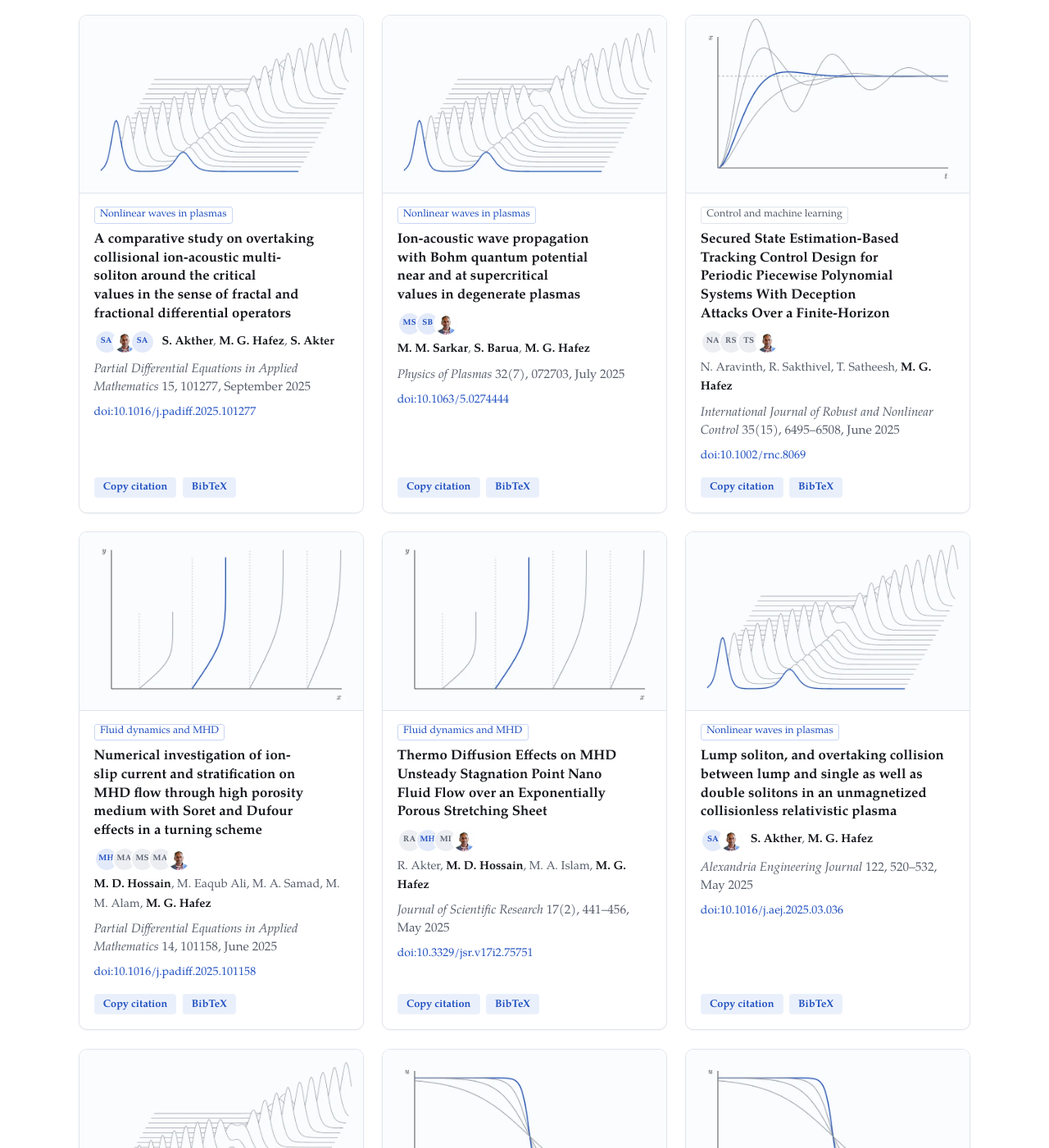
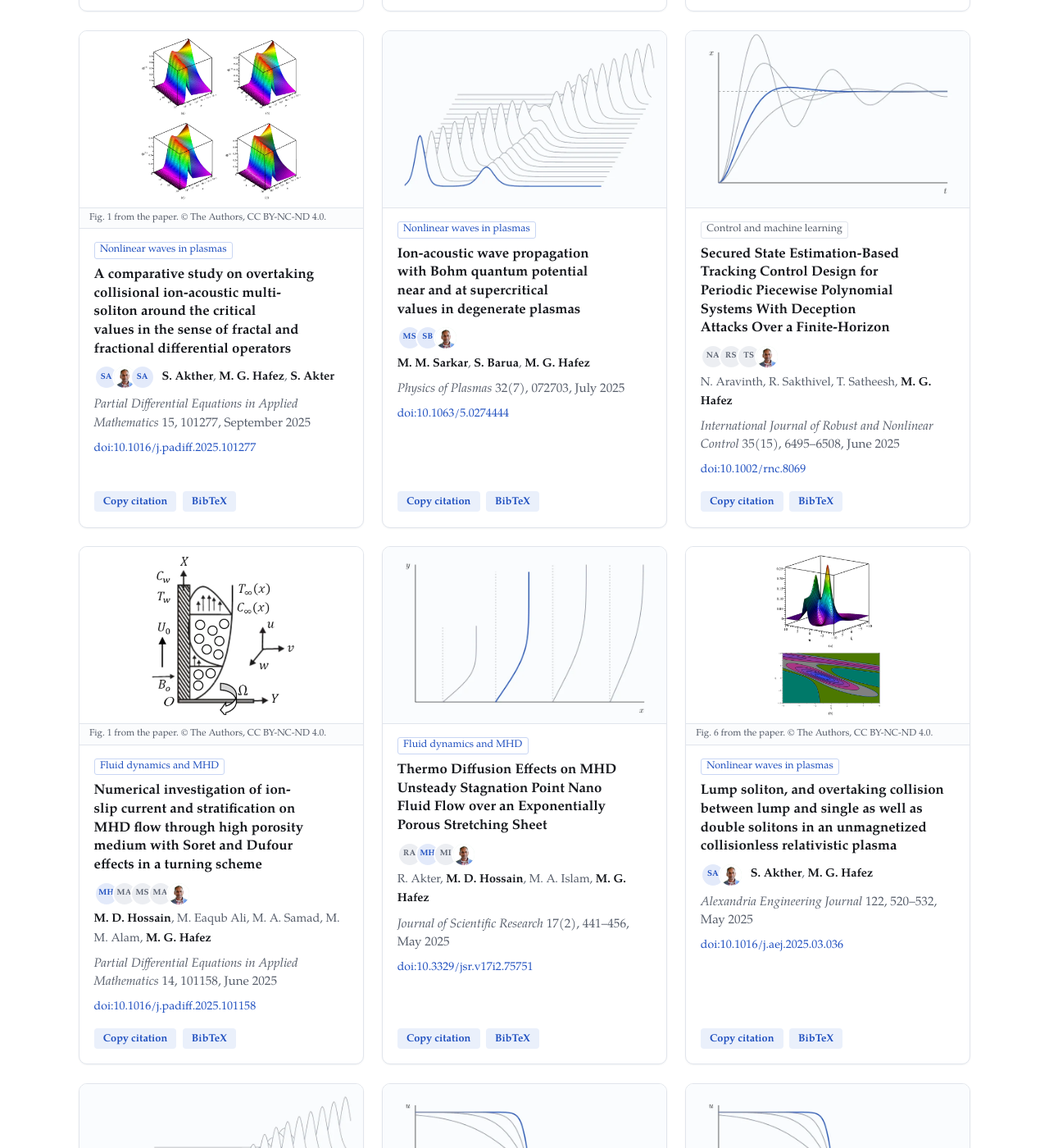
Before and after one commit to MPBLab/mpblab.github.io, a Jekyll site: the page built from publications.html, in a window 1280 px wide and 1400 px high, scrolled down 5201 px. Shown: the whole window at 82% size. Built offline with Jekyll 4.4.1, drawn with Linux system fonts in a browser that asks for light colours; some of the changed text lies outside the part shown.

Commit message:
Show figures from six open-access papers on their cards
Figures come from the open-access versions of the papers (PLOS One,
Scientific Reports via PubMed Central, Elsevier CDN, AJSE PDF) under
CC BY or CC BY-NC-ND, used unmodified apart from resizing, with a
credit line naming the figure and licence. Card images keep a fixed
16:10 frame so the grid stays even.

Co-Authored-By: Claude Opus 5.5 <noreply@anthropic.com>
Claude-Session: https://claude.ai/code/session_011cDtMcLHHhAaKfFLiu1eVc

```diff
--- a/_data/publications.yml
+++ b/_data/publications.yml
@@ -6,6 +6,8 @@
 #   type:  journal, conference, book, chapter, thesis   (default: journal)
 #   topic: one of the ids in _data/topics.yml
 #   image: a figure from the paper in assets/img/pubs/ (otherwise a topic illustration is shown)
+#   image_alt: short description of the figure; image_credit: figure number and licence
+#   Only use figures from open-access papers (e.g. CC BY) or with the publisher's permission.
 #   quartile: journal quartile, e.g. "Q1" (shown as a badge)
 #
 # Math: write LaTeX between $...$ (inline) or $$...$$ (displayed), and put
@@ -50,6 +52,9 @@
   doi: "10.1371/journal.pone.0362086"
   type: "journal"
   topic: "mathematical-biology"
+  image: "fig-plosone-2026-covid.webp"
+  image_alt: "Model simulation fitted to cumulative COVID-19 cases in Bangladesh"
+  image_credit: "Fig. 2 from the paper. © The Authors, CC BY 4.0."
 
 - title: "A Mathematical Model for COVID‐19 Severity and Lung Cancer Coinfection: Analysis of Threshold Behavior"
   authors: "M. T. H. Rayhan, M. J. Islam, M. G. Hafez"
@@ -74,6 +79,9 @@
   doi: "10.53799/4hgatn90"
   type: "journal"
   topic: "mathematical-biology"
+  image: "fig-ajse-2026-dengue.webp"
+  image_alt: "Compartmental diagram of dengue transmission between humans and mosquitoes"
+  image_credit: "Fig. 1 from the paper. © The Authors, CC BY-NC-ND 4.0."
 
 - title: "Head-on collisions of multi-solitons and lump waves in a dusty plasma with (r,q)-distributed electrons"
   authors: "Salena Akther, Md. Golam Hafez"
@@ -107,6 +115,9 @@
   doi: "10.1038/s41598-026-57659-z"
   type: "journal"
   topic: "plasma-waves"
+  image: "fig-scirep-2026-dusty-plasma.webp"
+  image_alt: "Three-dimensional and contour plots of periodic dust-acoustic waves"
+  image_credit: "Fig. 5 from the paper. © The Authors, CC BY-NC-ND 4.0."
 
 - title: "Incorporating Deep Neural Networks with LMI Constraints for Nonlinear Model Predictive Control Optimization"
   authors: "Sayed Allamah Iqbal, Md. Golam Hafez, Asaduzzaman"
@@ -288,6 +299,9 @@
   doi: "10.1016/j.padiff.2025.101277"
   type: "journal"
   topic: "plasma-waves"
+  image: "fig-padiff-2025-overtaking-solitons.webp"
+  image_alt: "Overtaking collisions of ion-acoustic multi-solitons"
+  image_credit: "Fig. 1 from the paper. © The Authors, CC BY-NC-ND 4.0."
 
 - title: "Ion-acoustic wave propagation with Bohm quantum potential near and at supercritical values in degenerate plasmas"
   authors: "M. M. Sarkar, S. Barua, M. G. Hafez"
@@ -323,6 +337,9 @@
   doi: "10.1016/j.padiff.2025.101158"
   type: "journal"
   topic: "fluid-dynamics"
+  image: "fig-padiff-2025-mhd-flow.webp"
+  image_alt: "Physical configuration of the MHD flow through a porous medium"
+  image_credit: "Fig. 1 from the paper. © The Authors, CC BY-NC-ND 4.0."
 
 - title: "Dynamics of Ion-Acoustic Soliton Propagation Near the Super-Critical Values in Relativistic Magnetized Plasmas"
   authors: "Sagar Barua, M. G. Hafez, Md. Obaidur Rahman"
@@ -346,6 +363,9 @@
   doi: "10.1016/j.aej.2025.03.036"
   type: "journal"
   topic: "plasma-waves"
+  image: "fig-aej-2025-lump-soliton.webp"
+  image_alt: "Lump soliton profile and its contour plot"
+  image_credit: "Fig. 6 from the paper. © The Authors, CC BY-NC-ND 4.0."
 
 - title: "Thermo Diffusion Effects on MHD Unsteady Stagnation Point Nano Fluid Flow over an Exponentially Porous Stretching Sheet"
   authors: "R. Akter, M. D. Hossain, M. A. Islam, M. G. Hafez"
--- a/_includes/pub-card.html
+++ b/_includes/pub-card.html
@@ -15,9 +15,12 @@
 {% endif %}
 {% capture pubjson %}{"title":{{ p.title | jsonify }},"authors":{{ p.authors | jsonify }},"journal":{{ p.journal | jsonify }},"volume":{{ p.volume | default: "" | jsonify }},"issue":{{ p.issue | default: "" | jsonify }},"pages":{{ p.pages | default: p.article | default: "" | jsonify }},"year":{{ p.year | jsonify }},"doi":{{ p.doi | default: "" | jsonify }},"type":{{ p.type | default: "journal" | jsonify }}}{% endcapture %}
 <article class="pub-card{% if include.feature %} pub-card--feature{% endif %}{% if t %} field--{{ t.field }}{% endif %}" data-pub-item data-topic="{{ p.topic }}" data-pub='{{ pubjson | strip | escape }}'>
-  <a class="pub-card__image" href="{% if p.doi %}https://doi.org/{{ p.doi }}{% else %}#{% endif %}" tabindex="-1" aria-hidden="true">
-    <img src="{{ img | relative_url }}" alt="{{ img_alt }}" loading="lazy">
-  </a>
+  <div class="pub-card__media">
+    <a class="pub-card__image{% if p.image and p.image != "" %} pub-card__image--figure{% endif %}" href="{% if p.doi %}https://doi.org/{{ p.doi }}{% else %}#{% endif %}" tabindex="-1" aria-hidden="true">
+      <img src="{{ img | relative_url }}" alt="{{ img_alt }}" loading="lazy">
+    </a>
+    {% if p.image_credit and p.image_credit != "" %}<p class="pub-card__credit">{{ p.image_credit }}</p>{% endif %}
+  </div>
   <div class="pub-card__body">
     <p class="pub-card__meta">{% if include.feature %}<span class="pub-card__label">Latest paper</span>{% endif %}{% if t %}<span class="tag">{{ t.name }}</span>{% endif %}</p>
     <h3 class="pub-card__title">{% if p.doi %}<a href="https://doi.org/{{ p.doi }}">{{ p.title }}</a>{% elsif p.url %}<a href="{{ p.url }}">{{ p.title }}</a>{% else %}{{ p.title }}{% endif %}</h3>
--- a/assets/css/main.css
+++ b/assets/css/main.css
@@ -452,3 +452,22 @@ a:hover { text-decoration: underline; text-underline-offset: 0.18em; }
 .field-tile__foot { display: flex; align-items: baseline; justify-content: space-between; gap: 1rem; margin: auto 0 0; }
 .field-tile__more { font-weight: 700; color: var(--accent, var(--blue)); }
 .field-tile__count { font-size: 0.95rem; color: var(--muted); }
+
+/* Figures from the papers on publication cards */
+.pub-card__media { position: relative; display: flex; flex-direction: column; }
+.pub-card--feature .pub-card__media { flex: 0 0 46%; border-right: 1px solid var(--rule); }
+.pub-card--feature .pub-card__media .pub-card__image { flex: 1; border-right: 0; }
+.pub-card__image--figure { background: #ffffff; }
+.pub-card__image--figure img { padding: 0.6rem; }
+.pub-card__credit {
+  margin: 0; padding: 0.3rem 0.75rem; font-size: 0.72rem; line-height: 1.3; color: var(--muted);
+  background: #fbfcfd; border-bottom: 1px solid var(--rule);
+}
+@media (max-width: 760px) {
+  .pub-card--feature .pub-card__media { flex: none; border-right: 0; }
+}
+.pub-card__media .pub-card__image { overflow: hidden; min-height: 0; }
+.pub-card:not(.pub-card--feature) .pub-card__media .pub-card__image { aspect-ratio: 16 / 10; height: auto; }
+.pub-card__media .pub-card__image img { width: 100%; height: 100%; object-fit: contain; }
+.pub-card--feature .pub-card__media .pub-card__image { min-height: 17rem; max-height: 26rem; }
+@media (max-width: 760px) { .pub-card--feature .pub-card__media .pub-card__image { aspect-ratio: 16 / 10; min-height: 0; max-height: none; } }
```
Also changed, not shown: assets/img/pubs/fig-aej-2025-lump-soliton.webp (added), assets/img/pubs/fig-ajse-2026-dengue.webp (added), assets/img/pubs/fig-padiff-2025-mhd-flow.webp (added), assets/img/pubs/fig-padiff-2025-overtaking-solitons.webp (added), assets/img/pubs/fig-plosone-2026-covid.webp (added), assets/img/pubs/fig-scirep-2026-dusty-plasma.webp (added).
